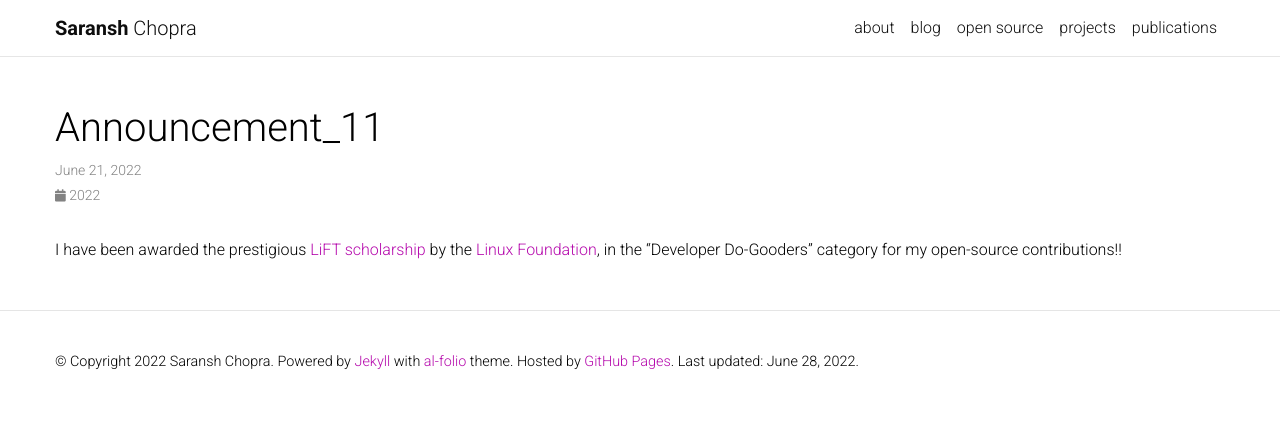
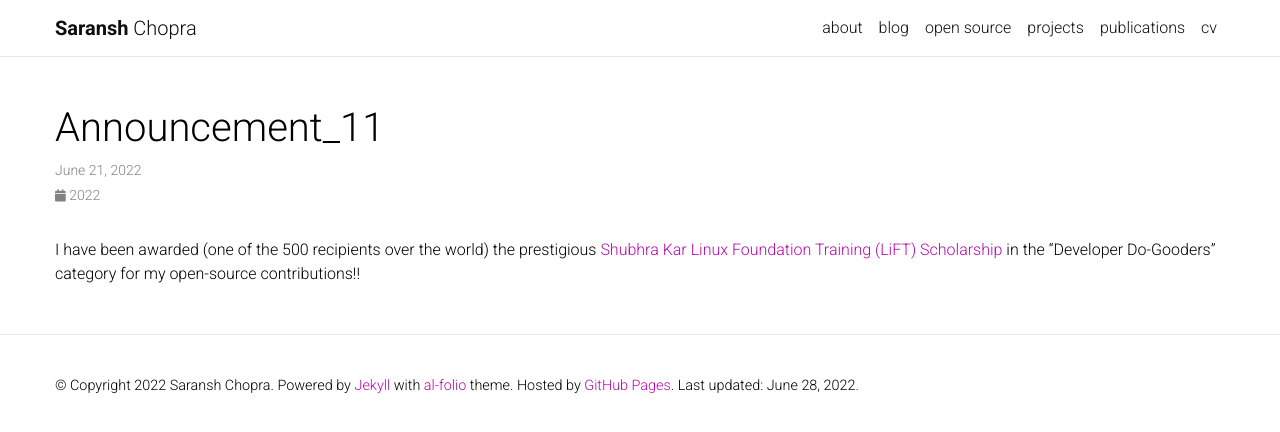
Before and after one commit to Saransh-cpp/Saransh-cpp.github.io, a Jekyll site: the page built from _news/announcement_11.md, in a window 1280 px wide. Shown: the top 432 px of the page. Built offline with Jekyll 4.4.1, drawn with Linux system fonts in a browser that asks for light colours; comment, search, counter and statistics services are not loaded; a style sheet for code colours, icons or effects is not loaded.

Commit message:
Add CV, website can go public now!

```diff
--- a/_config.yml
+++ b/_config.yml
@@ -269,7 +269,7 @@ enable_math:                true   # enables math typesetting (uses MathJax)
 enable_tooltips:            false  # enables automatic tooltip links generated
                                    # for each section titles on pages and posts
 enable_darkmode:            true   # enables switching between light/dark modes
-enable_navbar_social:       false  # enables displaying social links in the
+enable_navbar_social:       true  # enables displaying social links in the
                                    # navbar on the about page
 enable_project_categories:  true   # enables categorization of projects into
                                    # multiple categories
--- a/_includes/header.html
+++ b/_includes/header.html
@@ -92,6 +92,11 @@
                 </a> -->
               </div>
               {%- endif %}
+              <li class="nav-item {% if page.url contains 'cv' %}active{% endif %}">
+                <a class="nav-link" href="{{ '/assets/pdf/CVGeneral.pdf' | relative_url }}", target="_blank">
+                  cv
+                </a>
+              </li>
             </ul>
           </div>
         </div>
--- a/_news/announcement_11.md
+++ b/_news/announcement_11.md
@@ -4,4 +4,4 @@ date: 2022-06-21
 inline: true
 ---
 
-I have been awarded the prestigious [LiFT scholarship](https://linuxfoundation.org/diversity-inclusivity/lift-scholarships/) by the [Linux Foundation](https://linuxfoundation.org/), in the "Developer Do-Gooders" category for my open-source contributions!!
+I have been awarded (one of the 500 recipients over the world) the prestigious [Shubhra Kar Linux Foundation Training (LiFT) Scholarship](https://linuxfoundation.org/diversity-inclusivity/lift-scholarships/) in the "Developer Do-Gooders" category for my open-source contributions!!
```
Also changed, not shown: 1 other file.
